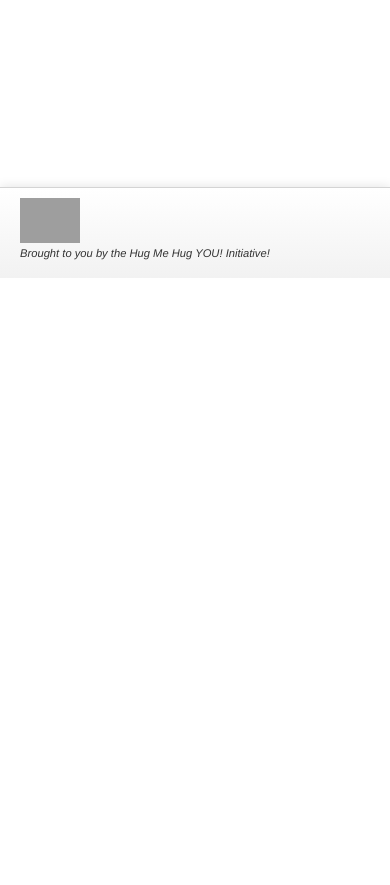
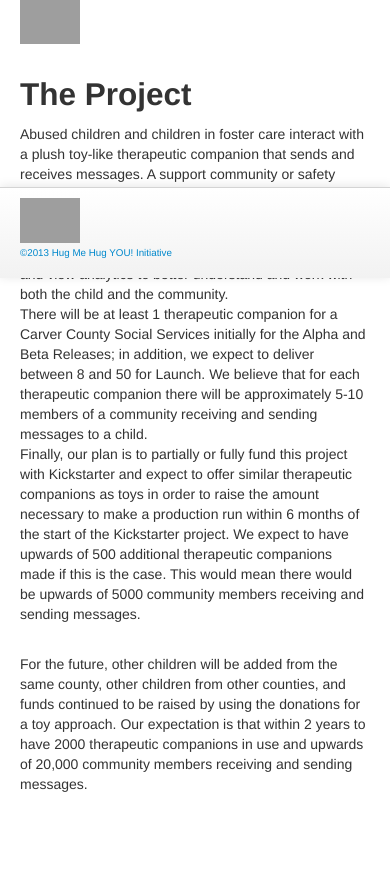
Before and after one commit to hugmehugyouorg/Hug-Community-Web-Application, a CodeIgniter app: page / in a window 390 px wide. Shown: the part 566-1451 px from the top of the page. Before the commit the page ends 844 px from the top, so only its background shows below. Run offline with CodeIgniter, Linux system fonts and the light colour scheme; some libraries are stand-ins or nearby versions; grey boxes are pictures that could not be loaded.

Commit message:
Welcome page now has details of the project.  Forgot Password has styled error messaging.  Fix for dashboard link on the profiles page.  Fixed initial dummy users phone numbers so didn't break the profile page.

```diff
--- a/application/views/auth/forgot_password.php
+++ b/application/views/auth/forgot_password.php
@@ -1,7 +1,9 @@
 <h1>Forgot Password</h1>
 <p>Please enter your <?php echo $identity_label; ?> so we can send you an email to reset your password.</p>
 
-<div id="infoMessage"><?php echo $message;?></div>
+<?php if(isset($message) && !empty($message)){ ?>
+		<div class="alert alert-message error" id="infoMessage"><?php echo $message;?></div>
+	<?php } ?>
 
 <?php echo form_open("forgot_password");?>
 
--- a/application/views/partials/footer.php
+++ b/application/views/partials/footer.php
@@ -5,8 +5,8 @@
 	<div class="container">
 		<div class="row">
 		 	<div class="span10">
-		 	  <img src="//www.hugmehugyou.org/img/logo.png">
-			  <p>Brought to you by the Hug Me Hug YOU! Initiative!</p>
+		 	  <a href="http://www.hugmehugyou.org" target="_blank"><img class="hugmehugyou" src="//www.hugmehugyou.org/img/logo.png">
+			  <p>&copy;<?php echo(date("Y")); ?> Hug Me Hug YOU! Initiative</p></a>
 			</div>
 		</div>
 	</div>
--- a/application/views/partials/header.php
+++ b/application/views/partials/header.php
@@ -38,7 +38,7 @@
 				</a>
 			<?php } ?>
 			<?php if($user && $homeLink == 'dashboard'){ ?>
-				<a class="brand" href="dashboard">
+				<a class="brand" href="/dashboard">
 					<!--<img src="//www.hugmehugyou.org/img/logo.png">-->
 					Dashboard
 				</a>
@@ -55,7 +55,7 @@
 				  		<?php if($homeLink == 'dashboard'){ ?>
 							<li><a href="/">Welcome</a></li>
 						<?php } else { ?>
-							<li><a href="dashboard">Dashboard</a></li>
+							<li><a href="/dashboard">Dashboard</a></li>
 						<?php } ?>
 						<li><a href="/profile/<?php echo $user->id ?>">Profile</a></li>
 						<li><a href="/sign_out">Sign Out</a></li>
--- a/application/views/welcome_message.php
+++ b/application/views/welcome_message.php
@@ -1 +1,40 @@
-<h1>Welcome to the Hug Community!</h1>
+<div class="container-fluid">
+	<div class="row-fluid">
+		<h1>Welcome to the Hug Community!</h1>
+		<p class="lead muted">A project of <a href="http://www.co.carver.mn.us/departments/CSS/" target="_blank">Carver County Community Social Services</a>.
+		<br/>In partnership with the <a href="http://www.hugmehugyou.org" target="_blank">Hug Me Hug YOU! Initiative</a>.</p>
+		</div>
+	<div class="row-fluid">
+		<p class="lead">
+			<a href="http://www.co.carver.mn.us/departments/CSS/" target="_blank"><img src="http://www.co.carver.mn.us/images/design/logo_crop.jpg"/></a>
+			<a href="http://www.hugmehugyou.org" target="_blank"><img class="hugmehugyou" src="//www.hugmehugyou.org/img/logo.png"></a>
+		</p>
+	</div>
+</div>
+
+<div class="container-fluid">
+	<h2>The Project</h2>
+	<div class="row-fluid">
+		<div class="span4">
+			Abused children and children in foster care interact with a plush toy-like therapeutic companion that sends and receives messages. A support community or safety network made up of family, friends, and social workers interact with a web or mobile interface to invite and register community members, receive updates on the child's status, preview and send messages to the child, and view analytics to better understand and work with both the child and the community.
+		</div>
+		<div class="span4">
+			There will be at least 1 therapeutic companion for a Carver County Social Services initially for the Alpha and Beta Releases; in addition, we expect to deliver between 8 and 50 for Launch. We believe that for each therapeutic companion there will be approximately 5-10 members of a community receiving and sending messages to a child.
+		</div>
+		<div class="span4">
+			Finally, our plan is to partially or fully fund this project with Kickstarter and expect to offer similar therapeutic companions as toys in order to raise the amount necessary to make a production run within 6 months of the start of the Kickstarter project. We expect to have upwards of 500 additional therapeutic companions made if this is the case. This would mean there would be upwards of 5000 community members receiving and sending messages.
+		</div>
+	</div>
+	<div class="row-fluid">
+		<div class="span4">
+		</div>
+	</div>
+</div>
+<div class="divider"></div>
+<div class="container-fluid">
+	<div class="row-fluid">
+		<div class="span12">
+			For the future, other children will be added from the same county, other children from other counties, and funds continued to be raised by using the donations for a toy approach. Our expectation is that within 2 years to have 2000 therapeutic companions in use and upwards of 20,000 community members receiving and sending messages.
+		</div>
+	</div>
+</div>
--- a/assets/css/style.css
+++ b/assets/css/style.css
@@ -1,3 +1,7 @@
+a {
+	text-decoration: none !important;
+}
+
 .alert {
 	margin-top:10px;
 	margin-bottom:10px;
@@ -8,6 +12,10 @@
 }
 
 .brand img {
+	max-height:45px;
+}
+
+img.hugmehugyou {
 	max-height:45px;
 }
 
@@ -23,13 +31,8 @@
 	padding-top:5px;
 }
 
-.navbar-fixed-bottom img {
-	max-height:45px;
-}
-
 .navbar-fixed-bottom p {
-	font-size:80%;
-	font-style:italic;
+	font-size:70%;
 }
 
 @media (max-width: 979px) {
```
Also changed, not shown: hugcommunityorg_v0.0.2.sql (+4 -4 lines).
